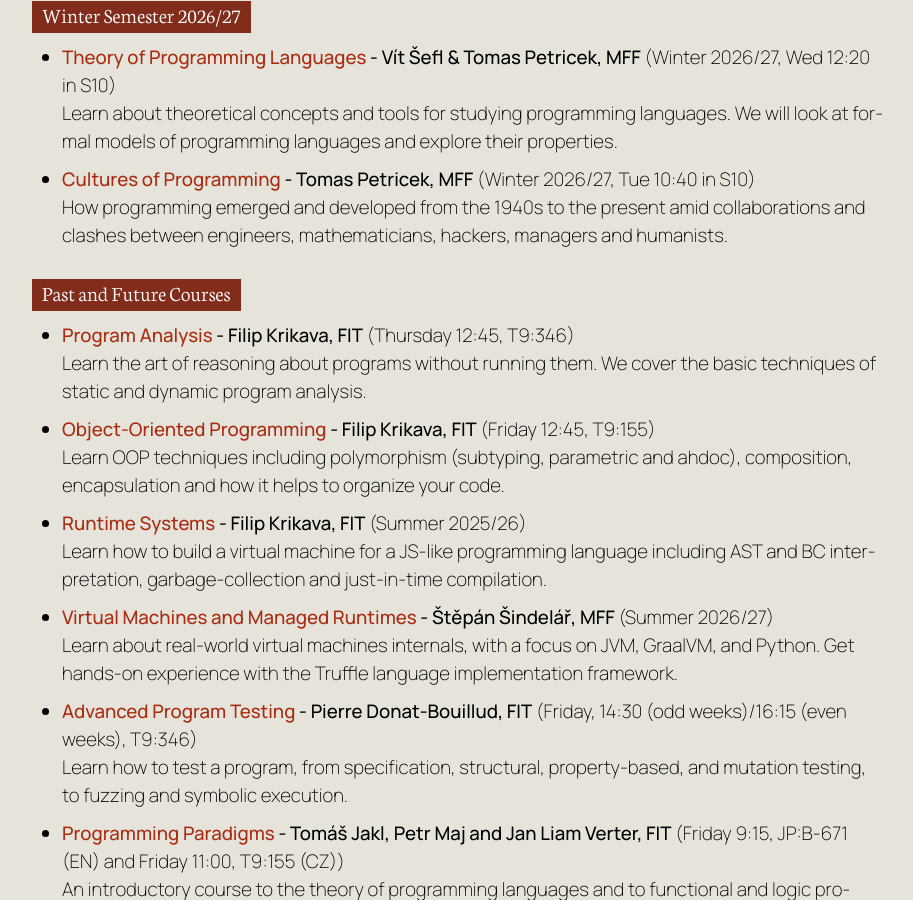
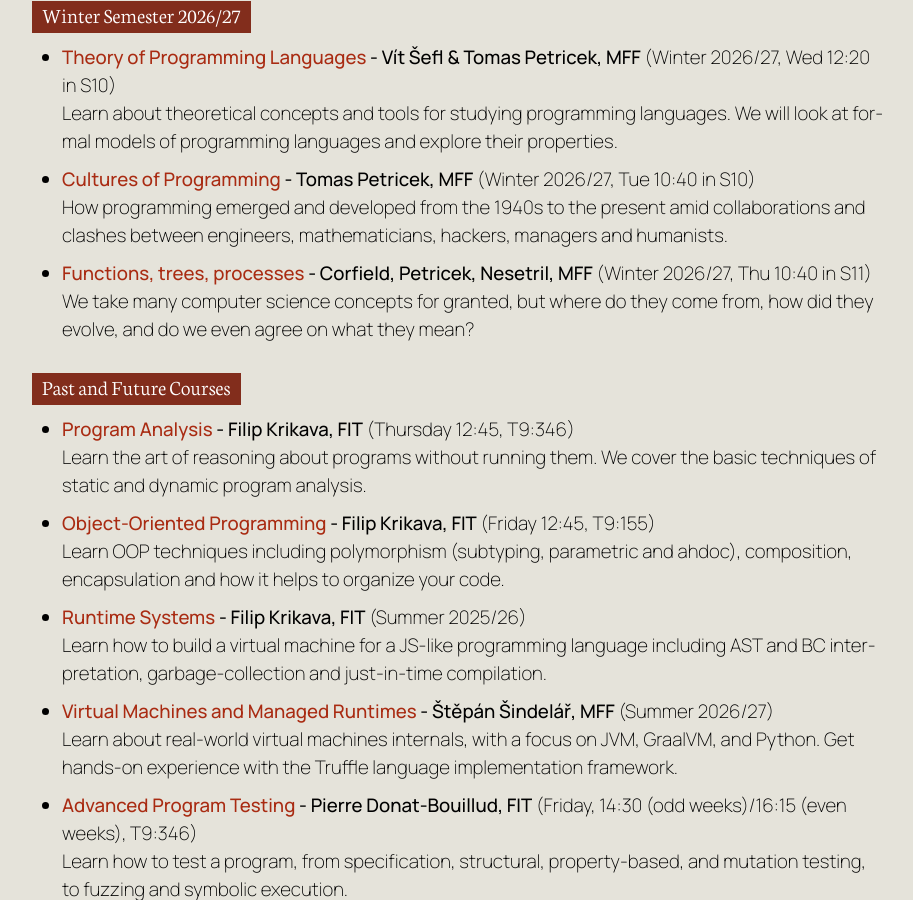
Before and after one commit to prgprg-org/prgprg-org.github.io, a Jekyll site: the page built from index.html, in a window 1280 px wide and 900 px high, scrolled down 1931 px. Shown: the whole window, without its empty margins (32-945 px from the left). Built offline with Jekyll 4.4.1, drawn with Linux system fonts in a browser that asks for light colours.

Commit message:
Add functions trees processes

```diff
--- a/_data/courses.yml
+++ b/_data/courses.yml
@@ -86,3 +86,11 @@
   label: How programming emerged and developed from the 1940s to the present amid collaborations and clashes between engineers, mathematicians, hackers, managers and humanists.
   language: English
   current: yes
+
+- title: Functions, trees, processes
+  schedule: Winter 2026/27, Thu 10:40 in S11
+  lecturer: Corfield, Petricek, Nesetril, MFF
+  link: https://d3s.mff.cuni.cz/teaching/nprg086/
+  label: We take many computer science concepts for granted, but where do they come from, how did they evolve, and do we even agree on what they mean?
+  language: English
+  current: yes
```
